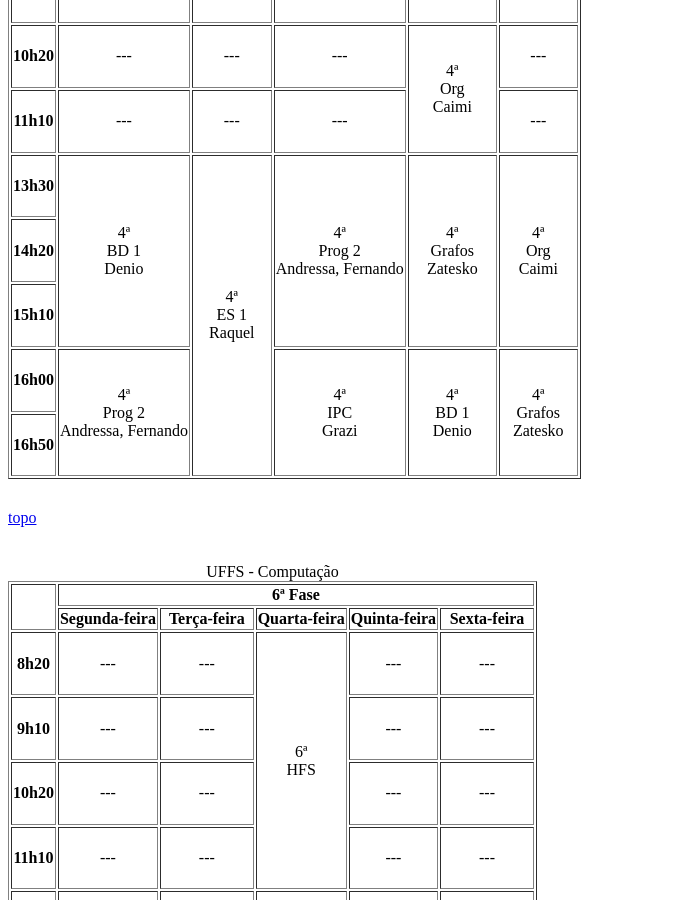
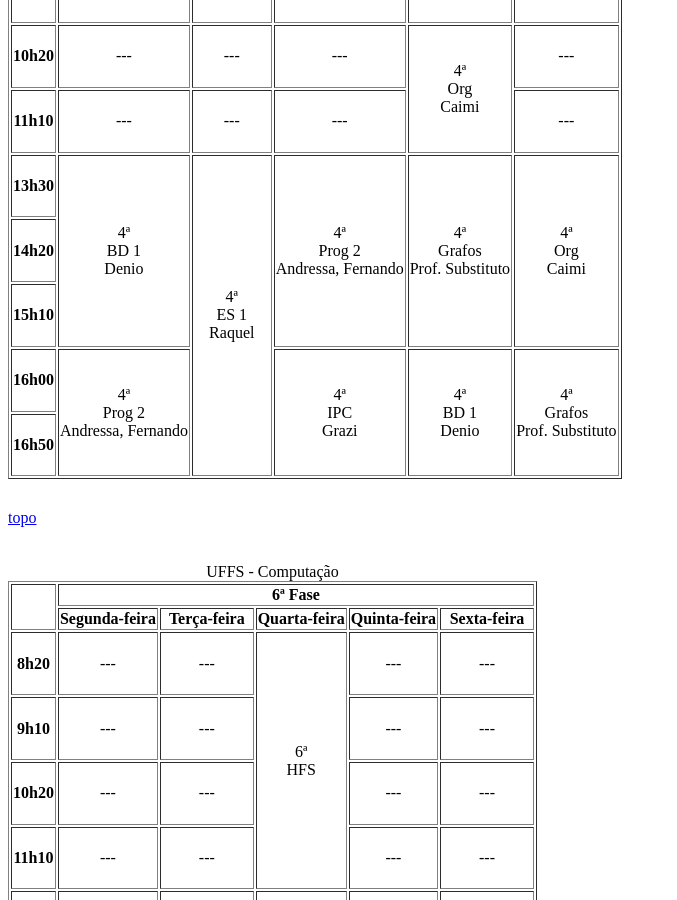
Before and after one commit to ccuffs/ccuffs.github.io, a Jekyll site: the page horario/horarios-2019-2-final/horarios_groups_days_horizontal.html, which Jekyll copies as it is, in a window 1280 px wide and 900 px high, scrolled down 1269 px. Shown: the whole window, without its empty margins (0-677 px from the left). Built offline with Jekyll 4.4.1, drawn with Linux system fonts in a browser that asks for light colours.

Commit message:
Troca professor de grafos por substito

```diff
--- a/horario/horarios-2019-2-final/horarios_groups_days_horizontal.html
+++ b/horario/horarios-2019-2-final/horarios_groups_days_horizontal.html
@@ -211,7 +211,7 @@
           <td rowspan="3">4ª<br />BD 1<br />Denio<br /></td>
           <td rowspan="5">4ª<br />ES 1<br />Raquel<br /></td>
           <td rowspan="3">4ª<br />Prog 2<br />Andressa, Fernando<br /></td>
-          <td rowspan="3">4ª<br />Grafos<br />Zatesko<br /></td>
+          <td rowspan="3">4ª<br />Grafos<br />Prof. Substituto<br /></td>
           <td rowspan="3">4ª<br />Org<br />Caimi<br /></td>
         </tr>
         <tr>
@@ -236,7 +236,7 @@
           <!-- span -->
           <td rowspan="2">4ª<br />IPC<br />Grazi<br /></td>
           <td rowspan="2">4ª<br />BD 1<br />Denio<br /></td>
-          <td rowspan="2">4ª<br />Grafos<br />Zatesko<br /></td>
+          <td rowspan="2">4ª<br />Grafos<br />Prof. Substituto<br /></td>
         </tr>
         <tr>
           <th class="yAxis">16h50</th>
```
